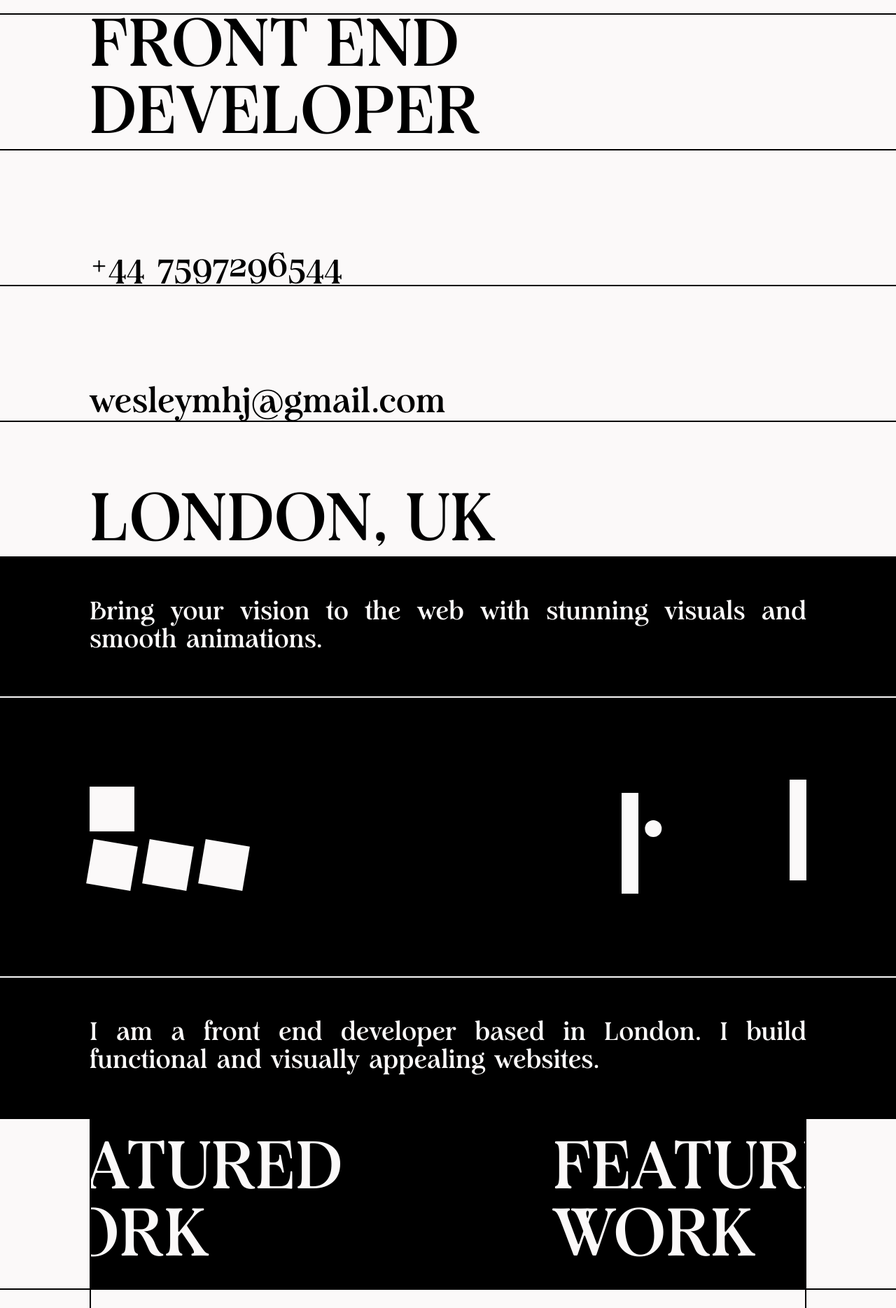
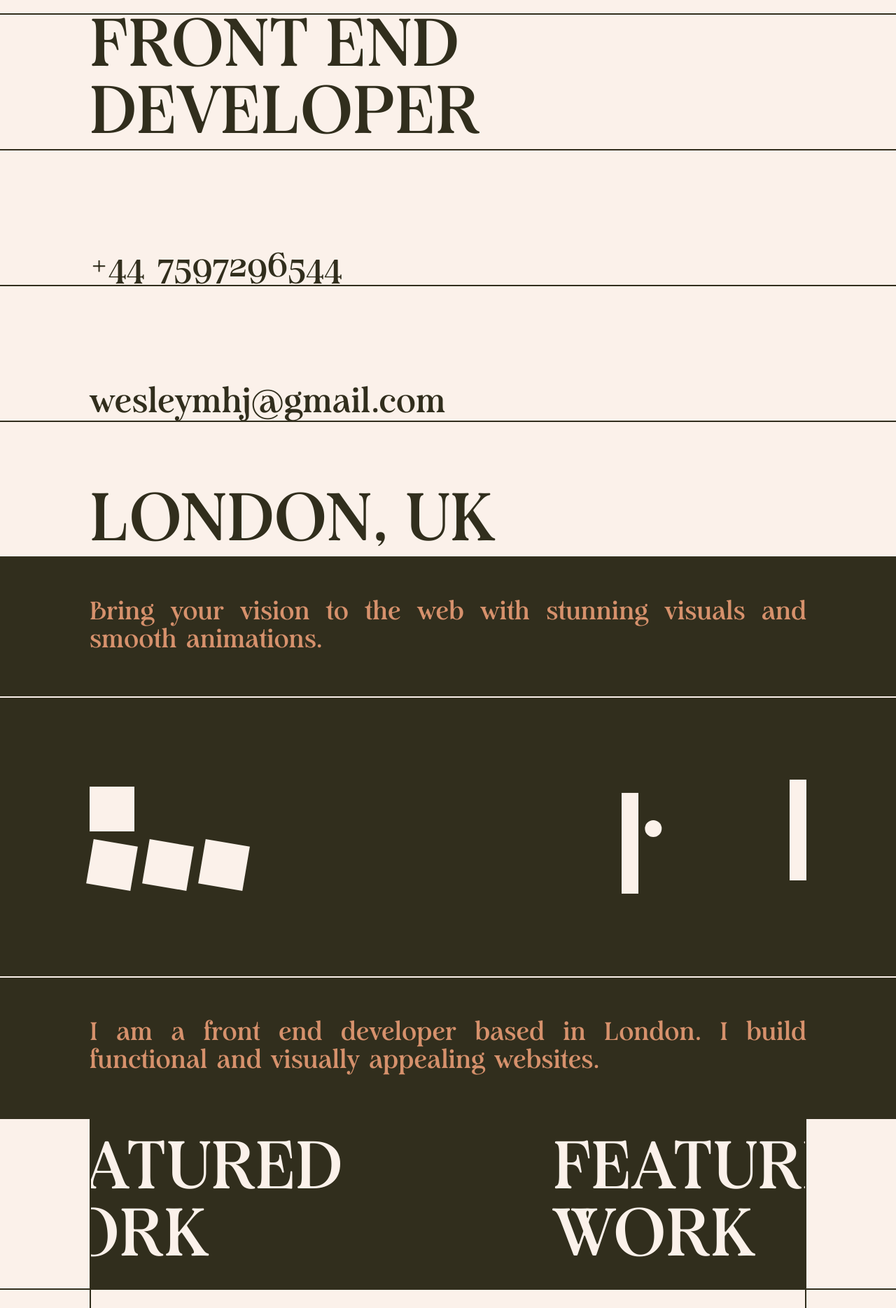
Before and after one commit to wecessary/personal-website-2023, a Next.js app: page / in a window 1280 px wide. Shown: the part 173-2042 px from the top of the page at 70% size. Built offline with nearby package versions, Linux system fonts and the light colour scheme.

Commit message:
reword colour

```diff
--- a/src/components/aboutMe/AboutMe.tsx
+++ b/src/components/aboutMe/AboutMe.tsx
@@ -8,10 +8,10 @@ import { Tetris } from "./Tetris";
 export const AboutMe = () => {
   const [ref, inView] = useInView({ amount: 0.8 });
   const springs = useSpring({
-    from: { backgroundColor: "#FBF9F9", color: "#000000" },
+    from: { backgroundColor: "#FBF1EA", color: "#312E1D" },
     to: {
-      backgroundColor: inView ? "#000000" : "#FBF9F9",
-      color: inView ? "#FBF9F9" : "#000000",
+      backgroundColor: inView ? "#312E1D" : "#FBF1EA",
+      color: inView ? "#D6916C" : "#312E1D",
     },
     config: config.slow,
   });
--- a/src/components/common/animation/Trail.tsx
+++ b/src/components/common/animation/Trail.tsx
@@ -12,13 +12,13 @@ export const Trail = ({
 }) => {
   const items = Children.toArray(children);
   const [trail, api] = useTrail(items.length, () => ({
-    from: { y: 300 },
+    from: { y: 300, filter: "blur(6px)" },
   }));
 
   useEffect(() => {
     if (animationStart) {
       api.start({
-        to: { y: 0 },
+        to: [{ y: 0 }, { filter: "blur(0px)" }],
         config: config.slow,
       });
     }
--- a/src/components/cta/Cta.tsx
+++ b/src/components/cta/Cta.tsx
@@ -4,7 +4,7 @@ import { RowChildContainer } from "../common/ui/grid/RowContainers";
 export const Cta = () => {
   return (
     <>
-      <section className="min-h-[80vh] md:min-h-screen flex justify-center">
+      <section className="min-h-[80vh] md:min-h-screen flex justify-center text-black">
         <RowChildContainer
           sideBorders
           textSize="lg"
--- a/src/components/hero/Hero.tsx
+++ b/src/components/hero/Hero.tsx
@@ -4,7 +4,7 @@ import { RowChildContainer } from "../common/ui/grid/RowContainers";
 
 export const Hero = () => {
   return (
-    <section className="grid grid-rows-5 grid-flow-col overflow-hidden min-h-[90vh] lg:min-h-[98vh]">
+    <section className="grid grid-rows-5 grid-flow-col overflow-hidden min-h-[90vh] lg:min-h-[98vh] text-black">
       <Row
         animation="animateFromLeft"
         border
--- a/src/components/hero/TransitionScreen.tsx
+++ b/src/components/hero/TransitionScreen.tsx
@@ -8,11 +8,11 @@ export const TransitionScreen = ({
 }) => {
   const [items, setItems] = useState(["WESLEY"]);
   const transition = useTransition(items, {
-    from: { backgroundColor: "#000000", color: "#FBF9F9", x: -80 },
+    from: { backgroundColor: "#312E1D", color: "#fbf1ea", x: -80 },
     enter: { x: 0 },
     leave: {
-      backgroundColor: "#FBF9F9",
-      color: "#000000",
+      backgroundColor: "#fbf1ea",
+      color: "#312E1D",
     },
     config: config.gentle,
     onRest: () => {
--- a/src/components/portfolio/Portfolio.tsx
+++ b/src/components/portfolio/Portfolio.tsx
@@ -6,7 +6,7 @@ import { Project } from "./Project";
 export const Portfolio = () => {
   return (
     <>
-      <div className="flex justify-center border-t-2 border-black">
+      <div className="flex justify-center border-t-2 border-black text-black">
         <BannerContainer dark>
           <InfiniteBanner
             leftToright
--- a/src/components/portfolio/Project.tsx
+++ b/src/components/portfolio/Project.tsx
@@ -23,7 +23,7 @@ export const Project = ({
   return (
     <>
       <ProjectTitle title={title} />
-      <div className="min-h-screen grid grid-rows-2">
+      <div className="min-h-screen grid grid-rows-2 text-black">
         <Row
           localStyles="border-t-2"
           border
--- a/tailwind.config.js
+++ b/tailwind.config.js
@@ -6,7 +6,11 @@ module.exports = {
   content: ["./src/**/*.{js,ts,jsx,tsx}"],
   theme: {
     extend: {
-      colors: { background: "#FBF9F9", ...defaultTheme.colors },
+      colors: {
+        background: "#fbf1ea",
+        black: "#312E1D",
+        ...defaultTheme.colors,
+      },
       fontFamily: {
         serif: ["var(--hv-analogue)", ...defaultTheme.fontFamily.serif],
       },
```
